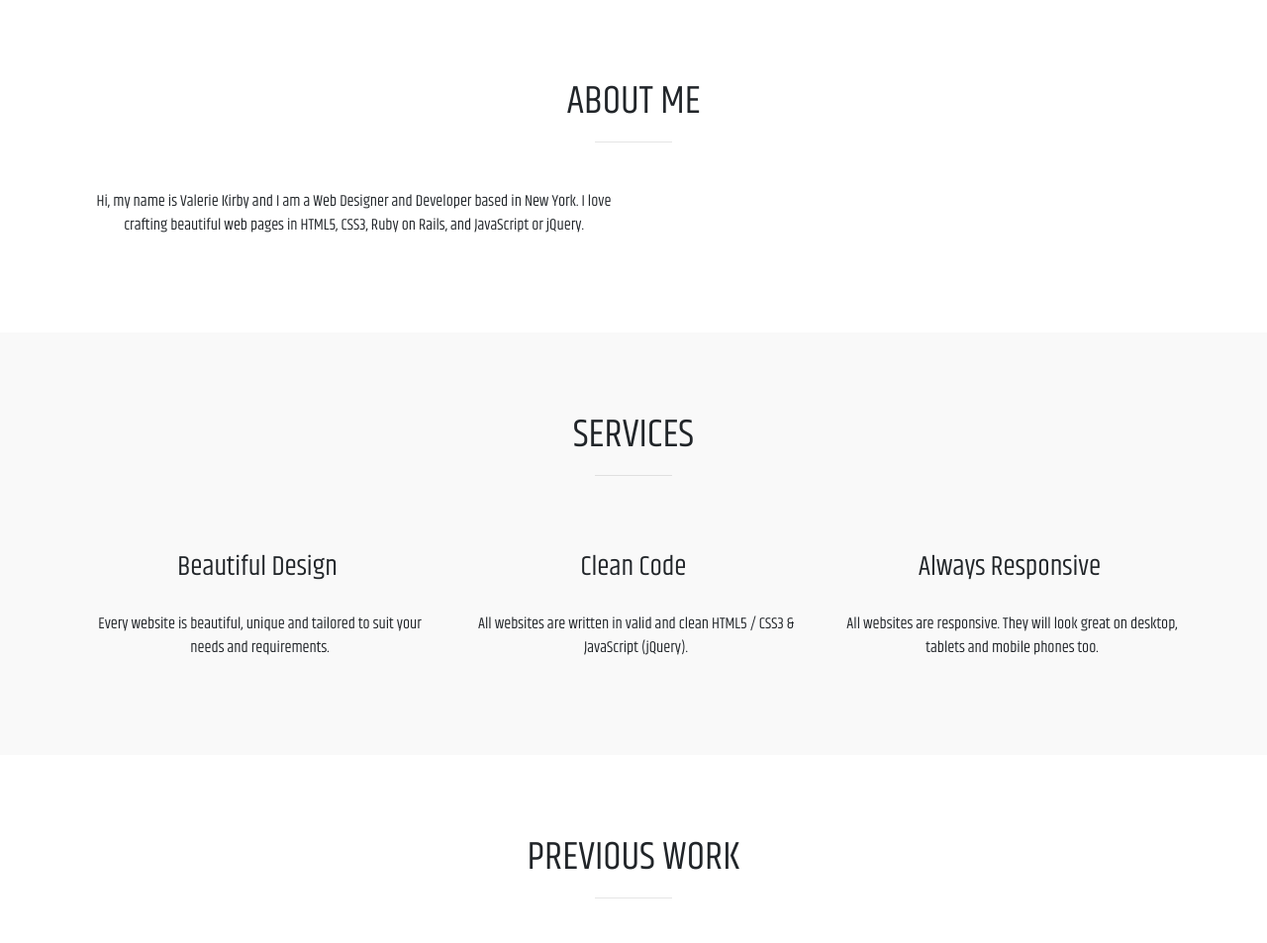
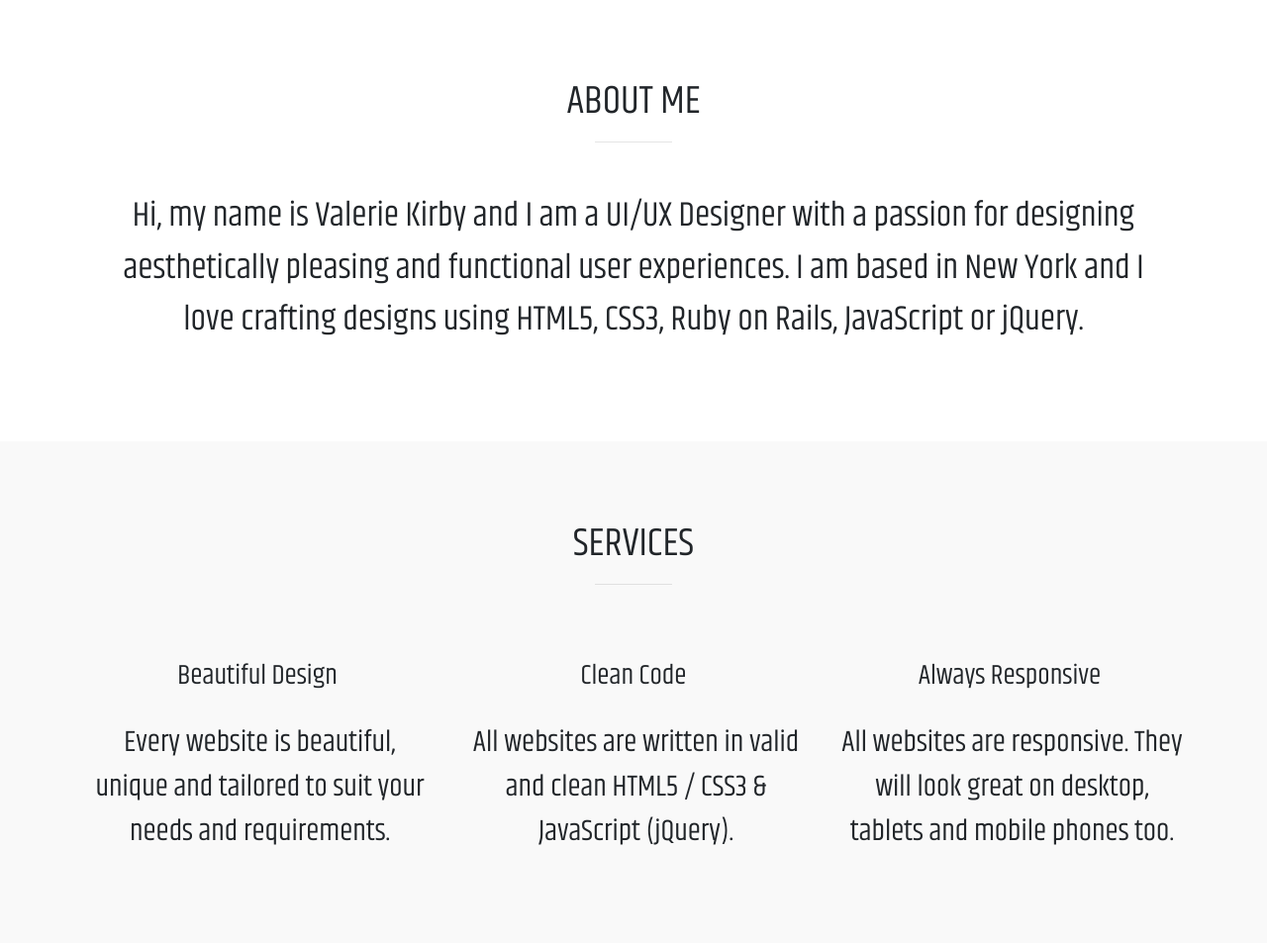
Before and after one commit to vpkirby002/portfolio2, a PHP site: page / in a window 1280 px wide. Shown: the part 611-1564 px from the top of the page at 99% size. Run offline with PHP 8.4, Linux system fonts and the light colour scheme; style sheets or scripts are compiled from the project's sources; some libraries are stand-ins or nearby versions.

Commit message:
images
images

```diff
--- a/index.html
+++ b/index.html
@@ -68,9 +68,9 @@
 
       <hr />
 
-      <div class="row">
-        <div class="col-sm-6 col-sm-offset-3">
-          <p>Hi, my name is Valerie Kirby and I am a Web Designer and Developer based in New York. I love crafting beautiful web pages in HTML5, CSS3, Ruby on Rails, and JavaScript or jQuery.
+       <div class="row">
+        <!-- <div class="col-sm-6 col-sm-offset-3"> -->
+          <p id= "hello">Hi, my name is Valerie Kirby and I am a UI/UX Designer with a passion for designing aesthetically pleasing and functional user experiences. I am based in New York and I love crafting designs using HTML5, CSS3, Ruby on Rails, JavaScript or jQuery.
             <!-- <a href="#">English</a> or <a href="#">Czech</a> version. If you want to hire me or just to talk, <a class="js-connect" href="#footer">connect</a> with me. --></p>
         </div>
       </div>
@@ -162,7 +162,7 @@
 
   <section id="testimonials" class="sec-testimonials">
     <div class="container">
-      <h1>Clients said</h1>
+      <h1>Hobbies</h1>
 
       <hr />
 
@@ -200,13 +200,13 @@
             <div class="form-group">
               <label class="sr-only" for="inputName">Full name</label>
 
-              <input id="inputName" class="form-control" type="text" placeholder="Adam Smith" required />
+              <input id="inputName" class="form-control" type="text" placeholder="Valerie Kirby" required />
             </div>
 
             <div class="form-group">
               <label for="inputMail" class="sr-only">Email Address</label>
 
-              <input id="inputMail" class="form-control" type="email" placeholder="adam.smith@mail.com" required />
+              <input id="inputMail" class="form-control" type="email" placeholder="valerie.kirby@mail.com" required />
             </div>
 
             <div class="form-group">
@@ -228,15 +228,15 @@
     <div class="container">
       <ul class="soc-media-ul">
         <li>
-          <a href="https://twitter.com/AlexDevero" class="fa fa-twitter" target="_blank"></a>
+          <a href="https://github.com/vpkirby002" class="fa fa-" target="_blank"></a>
         </li>
 
         <li>
-          <a href="https://plus.google.com/u/0/+AlexDevero" class="fa fa-google-plus" target="_blank"></a>
+          <a href="https://linkedin.com" class="fa fa-google-plus" target="_blank"></a>
         </li>
 
         <li>
-          <a href="https://cz.linkedin.com/pub/alex-devero/38/262/70/" class="fa fa-linkedin" target="_blank"></a>
+          <a href="https://www.linkedin.com/in/valerie-k-425a28136/" class="fa fa-linkedin" target="_blank"></a>
         </li>
 
         <li>
--- a/style.scss
+++ b/style.scss
@@ -52,9 +52,17 @@ body {
 }
 
 p {
-  font-size: 16px;
+  font-size: 30px;
   line-height: 1.5;
   padding-left: 5px;
+}
+
+
+p#hello {
+  font-size: 35px;
+  text-align: center;
+  padding-left: 40px;
+  padding-right: 40px;
 }
 
 .sec-about a {
```
Also changed, not shown: icons/Email.png (added), icons/Gittub.png (added), icons/Linkedin.png (added), images/val_atv.jpg (added), images/val_bench_kenya.jpg (added), images/val_camel_kiss.jpg (added), images/val_claire_atv.jpg (added), images/val_on_camel.jpg (added), 7 other files.
